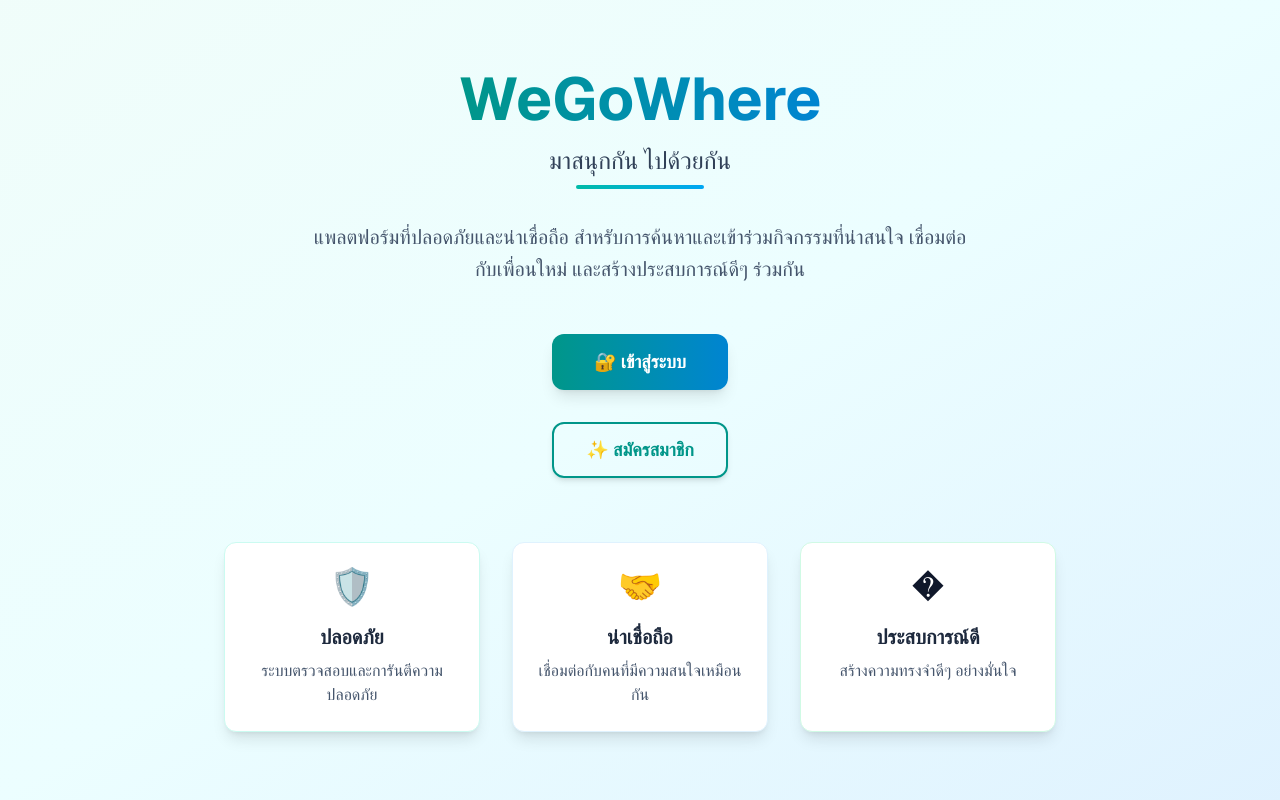
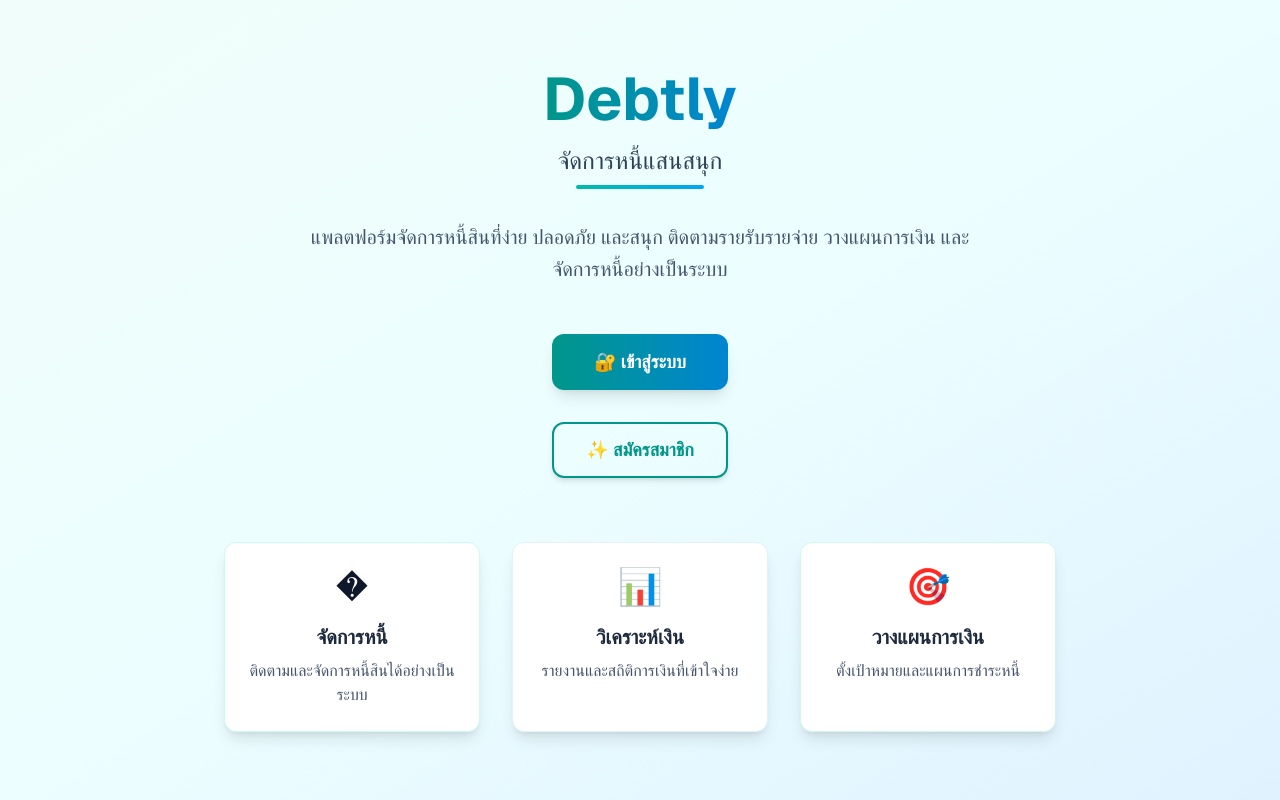
Before and after one commit to kittophop1998/debtly, a Next.js app: page / in a window 1280 px wide. Built offline with nearby package versions, Linux system fonts and the light colour scheme; no server answers.

Commit message:
fix:name project

```diff
--- a/app/layout.tsx
+++ b/app/layout.tsx
@@ -19,19 +19,19 @@
 });
 
 export const metadata: Metadata = {
-  title: "Debtly - ค้นหากิจกรรม เชื่อมต่อเพื่อนใหม่",
-  description: "ค้นหาและเข้าร่วมกิจกรรมที่น่าสนใจ พบปะเพื่อนใหม่ที่มีความสนใจเหมือนกัน สร้างประสบการณ์ดีๆ ร่วมกัน | Debtly",
+  title: "Debtly - จัดการหนี้แสนสนุก",
+  description: "แอปพลิเคชันจัดการหนี้สินที่ทำให้การจัดการเงินและหนี้เป็นเรื่องง่ายและสนุก ติดตามรายรับรายจ่าย วางแผนการเงิน | Debtly",
   keywords: [
-    "กิจกรรม",
-    "เพื่อน",
-    "พบปะ",
-    "สังสรรค์",
-    "ชุมชน",
-    "activities",
-    "meet friends",
-    "community",
-    "events",
-    "social",
+    "จัดการหนี้",
+    "หนี้สิน",
+    "การเงิน",
+    "วางแผนการเงิน",
+    "รายรับรายจ่าย",
+    "debt management",
+    "financial planning",
+    "expense tracking",
+    "budgeting",
+    "money management",
     "ประเทศไทย",
     "thailand"
   ],
@@ -54,29 +54,29 @@
     locale: 'th_TH',
     alternateLocale: 'en_US',
     url: 'https://debtly.app',
-    title: 'Debtly - ค้นหากิจกรรม เชื่อมต่อเพื่อนใหม่',
-    description: 'ค้นหาและเข้าร่วมกิจกรรมที่น่าสนใจ พบปะเพื่อนใหม่ที่มีความสนใจเหมือนกัน สร้างประสบการณ์ดีๆ ร่วมกัน',
+    title: 'Debtly - จัดการหนี้แสนสนุก',
+    description: 'แอปพลิเคชันจัดการหนี้สินที่ทำให้การจัดการเงินและหนี้เป็นเรื่องง่ายและสนุก ติดตามรายรับรายจ่าย วางแผนการเงิน',
     siteName: 'Debtly',
     images: [
       {
         url: '/og-image.jpg',
         width: 1200,
         height: 630,
-        alt: 'Debtly - ค้นหากิจกรรม เชื่อมต่อเพื่อนใหม่',
+        alt: 'Debtly - จัดการหนี้แสนสนุก',
       },
     ],
   },
   twitter: {
     card: 'summary_large_image',
-    title: 'Debtly - ค้นหากิจกรรม เชื่อมต่อเพื่อนใหม่',
-    description: 'ค้นหาและเข้าร่วมกิจกรรมที่น่าสนใจ พบปะเพื่อนใหม่ที่มีความสนใจเหมือนกัน',
+    title: 'Debtly - จัดการหนี้แสนสนุก',
+    description: 'แอปพลิเคชันจัดการหนี้สินที่ทำให้การจัดการเงินและหนี้เป็นเรื่องง่ายและสนุก',
     images: ['/twitter-image.jpg'],
     creator: '@debtly',
   },
   verification: {
     google: 'your-google-verification-code',
   },
-  category: 'social networking',
+  category: 'finance',
   alternates: {
     canonical: 'https://debtly.app',
     languages: {
@@ -101,7 +101,7 @@
         <link rel="icon" href="/favicon.ico" />
         <link rel="apple-touch-icon" href="/apple-touch-icon.png" />
         <link rel="manifest" href="/manifest.json" />
-        <link rel="canonical" href="https://wegowhere.app" />
+        <link rel="canonical" href="https://debtly.app" />
 
         {/* Structured Data */}
         <script
@@ -110,10 +110,10 @@
             __html: JSON.stringify({
               "@context": "https://schema.org",
               "@type": "WebApplication",
-              "name": "WeGoWhere",
-              "description": "ค้นหาและเข้าร่วมกิจกรรมที่น่าสนใจ พบปะเพื่อนใหม่ที่มีความสนใจเหมือนกัน",
-              "url": "https://wegowhere.app",
-              "applicationCategory": "SocialNetworkingApplication",
+              "name": "Debtly",
+              "description": "แอปพลิเคชันจัดการหนี้สินที่ทำให้การจัดการเงินและหนี้เป็นเรื่องง่ายและสนุก",
+              "url": "https://debtly.app",
+              "applicationCategory": "FinanceApplication",
               "operatingSystem": "Web",
               "offers": {
                 "@type": "Offer",
@@ -122,7 +122,7 @@
               },
               "author": {
                 "@type": "Organization",
-                "name": "WeGoWhere Team"
+                "name": "Debtly Team"
               },
               "aggregateRating": {
                 "@type": "AggregateRating",
--- a/app/login/page.tsx
+++ b/app/login/page.tsx
@@ -81,10 +81,10 @@
                     <div className="text-center mb-8">
                         <div className="mb-4">
                             <h1 className="text-4xl font-bold bg-gradient-to-r from-indigo-600 to-purple-600 bg-clip-text text-transparent mb-2">
-                                Go Mate
+                                Debtly
                             </h1>
                             <p className="text-2xl text-gray-700 font-medium">
-                                มาสนุกกัน
+                                จัดการหนี้แสนสนุก
                             </p>
                         </div>
                         <div className="h-1 w-24 bg-gradient-to-r from-indigo-500 to-purple-500 mx-auto rounded-full mb-2"></div>
--- a/app/page.tsx
+++ b/app/page.tsx
@@ -47,18 +47,18 @@
       <main className="flex min-h-screen w-full max-w-4xl flex-col items-center justify-center py-16 px-8 text-center">
         <div className="mb-8">
           <h1 className="text-6xl font-bold bg-gradient-to-r from-teal-600 to-sky-600 bg-clip-text text-transparent mb-4">
-            WeGoWhere
+            Debtly
           </h1>
           <p className="text-2xl text-slate-700 font-medium mb-2">
-            มาสนุกกัน ไปด้วยกัน
+            จัดการหนี้แสนสนุก
           </p>
           <div className="h-1 w-32 bg-gradient-to-r from-teal-500 to-sky-500 mx-auto rounded-full"></div>
         </div>
 
         <div className="mb-12">
           <p className="text-xl text-slate-600 max-w-2xl leading-relaxed">
-            แพลตฟอร์มที่ปลอดภัยและน่าเชื่อถือ สำหรับการค้นหาและเข้าร่วมกิจกรรมที่น่าสนใจ
-            เชื่อมต่อกับเพื่อนใหม่ และสร้างประสบการณ์ดีๆ ร่วมกัน
+            แพลตฟอร์มจัดการหนี้สินที่ง่าย ปลอดภัย และสนุก ติดตามรายรับรายจ่าย
+            วางแผนการเงิน และจัดการหนี้อย่างเป็นระบบ
           </p>
         </div>
 
@@ -80,21 +80,21 @@
 
         <div className="mt-16 grid grid-cols-1 gap-8 md:grid-cols-3 max-w-4xl">
           <div className="bg-white p-6 rounded-xl shadow-lg border border-teal-100 hover:border-teal-200 transition-all duration-200 hover:shadow-xl">
-            <div className="text-4xl mb-4">🛡️</div>
-            <h3 className="text-xl font-semibold text-slate-800 mb-2">ปลอดภัย</h3>
-            <p className="text-slate-600">ระบบตรวจสอบและการันตีความปลอดภัย</p>
+            <div className="text-4xl mb-4">�</div>
+            <h3 className="text-xl font-semibold text-slate-800 mb-2">จัดการหนี้</h3>
+            <p className="text-slate-600">ติดตามและจัดการหนี้สินได้อย่างเป็นระบบ</p>
           </div>
 
           <div className="bg-white p-6 rounded-xl shadow-lg border border-sky-100 hover:border-sky-200 transition-all duration-200 hover:shadow-xl">
-            <div className="text-4xl mb-4">🤝</div>
-            <h3 className="text-xl font-semibold text-slate-800 mb-2">น่าเชื่อถือ</h3>
-            <p className="text-slate-600">เชื่อมต่อกับคนที่มีความสนใจเหมือนกัน</p>
+            <div className="text-4xl mb-4">📊</div>
+            <h3 className="text-xl font-semibold text-slate-800 mb-2">วิเคราะห์เงิน</h3>
+            <p className="text-slate-600">รายงานและสถิติการเงินที่เข้าใจง่าย</p>
           </div>
 
           <div className="bg-white p-6 rounded-xl shadow-lg border border-emerald-100 hover:border-emerald-200 transition-all duration-200 hover:shadow-xl">
-            <div className="text-4xl mb-4">�</div>
-            <h3 className="text-xl font-semibold text-slate-800 mb-2">ประสบการณ์ดี</h3>
-            <p className="text-slate-600">สร้างความทรงจำดีๆ อย่างมั่นใจ</p>
+            <div className="text-4xl mb-4">🎯</div>
+            <h3 className="text-xl font-semibold text-slate-800 mb-2">วางแผนการเงิน</h3>
+            <p className="text-slate-600">ตั้งเป้าหมายและแผนการชำระหนี้</p>
           </div>
         </div>
       </main>
--- a/src/components/theme/ColorPalette.tsx
+++ b/src/components/theme/ColorPalette.tsx
@@ -73,7 +73,7 @@
     <div style={{ padding: 24, backgroundColor: '#f8fafc', minHeight: '100vh' }}>
       <div style={{ maxWidth: 1200, margin: '0 auto' }}>
         <Title level={2} style={{ textAlign: 'center', marginBottom: 48, color: '#0f172a' }}>
-          WeGoWhere Color Palette
+          Debtly Color Palette
         </Title>
 
         <Text
--- a/src/components/theme/ThemeDemo.tsx
+++ b/src/components/theme/ThemeDemo.tsx
@@ -83,7 +83,7 @@
                             </Link>
                         </Space>
                         <Title level={2} style={{ margin: 0 }}>
-                            {locale === 'th' ? 'ระบบ Theme ของ WeGoWhere' : 'WeGoWhere Theme System'}
+                            {locale === 'th' ? 'ระบบ Theme ของ Debtly' : 'Debtly Theme System'}
                         </Title>
                         <Text type="secondary">
                             {locale === 'th'
--- a/src/lib/constants.ts
+++ b/src/lib/constants.ts
@@ -1,10 +1,10 @@
 // Constants used throughout the application
 
 export const APP_CONFIG = {
-  NAME: 'WeGoWhere',
+  NAME: 'Debtly',
   VERSION: '1.0.0',
-  DESCRIPTION: 'Join activities and connect with others',
-  SUPPORT_EMAIL: 'support@wegowhere.com'
+  DESCRIPTION: 'จัดการหนี้แสนสนุก',
+  SUPPORT_EMAIL: 'support@debtly.com'
 } as const;
 
 export const STORAGE_KEYS = {
--- a/src/lib/seo.ts
+++ b/src/lib/seo.ts
@@ -23,7 +23,7 @@
     noFollow = false,
   } = config
 
-  const fullTitle = title.includes('WeGoWhere') ? title : `${title} | WeGoWhere`
+  const fullTitle = title.includes('Debtly') ? title : `${title} | Debtly`
 
   return {
     title: fullTitle,
@@ -57,10 +57,10 @@
     openGraph: {
       type: 'website',
       locale: 'th_TH',
-      url: canonical || 'https://wegowhere.app',
+      url: canonical || 'https://debtly.app',
       title: fullTitle,
       description,
-      siteName: 'WeGoWhere',
+      siteName: 'Debtly',
       images: [
         {
           url: ogImage,
@@ -75,38 +75,38 @@
       title: fullTitle,
       description,
       images: [twitterImage],
-      creator: '@wegowhere',
+      creator: '@debtly',
     },
     alternates: {
-      canonical: canonical || 'https://wegowhere.app',
+      canonical: canonical || 'https://debtly.app',
     },
   }
 }
 
 export const defaultSEOConfig: SEOConfig = {
-  title: 'WeGoWhere - ค้นหากิจกรรม เชื่อมต่อเพื่อนใหม่',
-  description: 'ค้นหาและเข้าร่วมกิจกรรมที่น่าสนใจ พบปะเพื่อนใหม่ที่มีความสนใจเหมือนกัน สร้างประสบการณ์ดีๆ ร่วมกัน',
+  title: 'Debtly - จัดการหนี้แสนสนุก',
+  description: 'แอปพลิเคชันจัดการหนี้สินที่ทำให้การจัดการเงินและหนี้เป็นเรื่องง่ายและสนุก ติดตามรายรับรายจ่าย วางแผนการเงิน',
 }
 
 // Predefined metadata for common pages
 export const loginSEOConfig: SEOConfig = {
   title: 'เข้าสู่ระบบ',
-  description: 'เข้าสู่ระบบ WeGoWhere เพื่อเข้าร่วมกิจกรรมและพบปะเพื่อนใหม่',
-  canonical: 'https://wegowhere.app/login',
+  description: 'เข้าสู่ระบบ Debtly เพื่อเริ่มจัดการหนี้และวางแผนการเงินของคุณ',
+  canonical: 'https://debtly.app/login',
   noIndex: true,
 }
 
 export const registerSEOConfig: SEOConfig = {
   title: 'สมัครสมาชิก',
-  description: 'สมัครสมาชิก WeGoWhere ฟรี เพื่อเริ่มต้นค้นหากิจกรรมและพบปะเพื่อนใหม่',
-  canonical: 'https://wegowhere.app/register',
-  keywords: ['สมัครสมาชิก', 'register', 'join', 'เข้าร่วม'],
+  description: 'สมัครสมาชิk Debtly ฟรี เพื่อเริ่มต้นจัดการหนี้และวางแผนการเงินที่ดีขึ้น',
+  canonical: 'https://debtly.app/register',
+  keywords: ['สมัครสมาชิก', 'register', 'join', 'เข้าร่วม', 'จัดการหนี้'],
 }
 
 export const dashboardSEOConfig: SEOConfig = {
   title: 'แดชบอร์ด',
-  description: 'จัดการกิจกรรมและเชื่อมต่อกับเพื่อนใหม่ใน WeGoWhere',
-  canonical: 'https://wegowhere.app/dashboard',
+  description: 'จัดการหนี้สิน ติดตามรายรับรายจ่าย และวางแผนการเงินใน Debtly',
+  canonical: 'https://debtly.app/dashboard',
   noIndex: true,
   noFollow: true,
 }
--- a/src/store/index.tsx
+++ b/src/store/index.tsx
@@ -144,7 +144,7 @@
   // Load persisted state from localStorage
   useEffect(() => {
     try {
-      const persistedState = localStorage.getItem('wegowhere-storage');
+      const persistedState = localStorage.getItem('debtly-storage');
       if (persistedState) {
         const parsed = JSON.parse(persistedState);
         dispatch({ type: 'LOAD_PERSISTED_STATE', payload: parsed });
@@ -161,7 +161,7 @@
         theme: state.theme,
         searchHistory: state.searchHistory
       };
-      localStorage.setItem('wegowhere-storage', JSON.stringify(stateToStore));
+      localStorage.setItem('debtly-storage', JSON.stringify(stateToStore));
     } catch (error) {
       console.error('Failed to persist state:', error);
     }
--- a/src/theme/ThemeProvider.tsx
+++ b/src/theme/ThemeProvider.tsx
@@ -35,8 +35,8 @@
 };
 
 // Local storage keys
-const THEME_STORAGE_KEY = 'wegowhere-theme-mode';
-const LOCALE_STORAGE_KEY = 'wegowhere-locale';
+const THEME_STORAGE_KEY = 'debtly-theme-mode';
+const LOCALE_STORAGE_KEY = 'debtly-locale';
 
 // Theme Provider Component
 export const ThemeProvider: React.FC<ThemeProviderProps> = ({
--- a/src/types/index.ts
+++ b/src/types/index.ts
@@ -1,4 +1,4 @@
-// Core types for WeGoWhere application
+// Core types for Debtly application
 
 export interface User {
   id: string;
```
Also changed, not shown: 1 other file (tests, documents, lock files or other folders).
